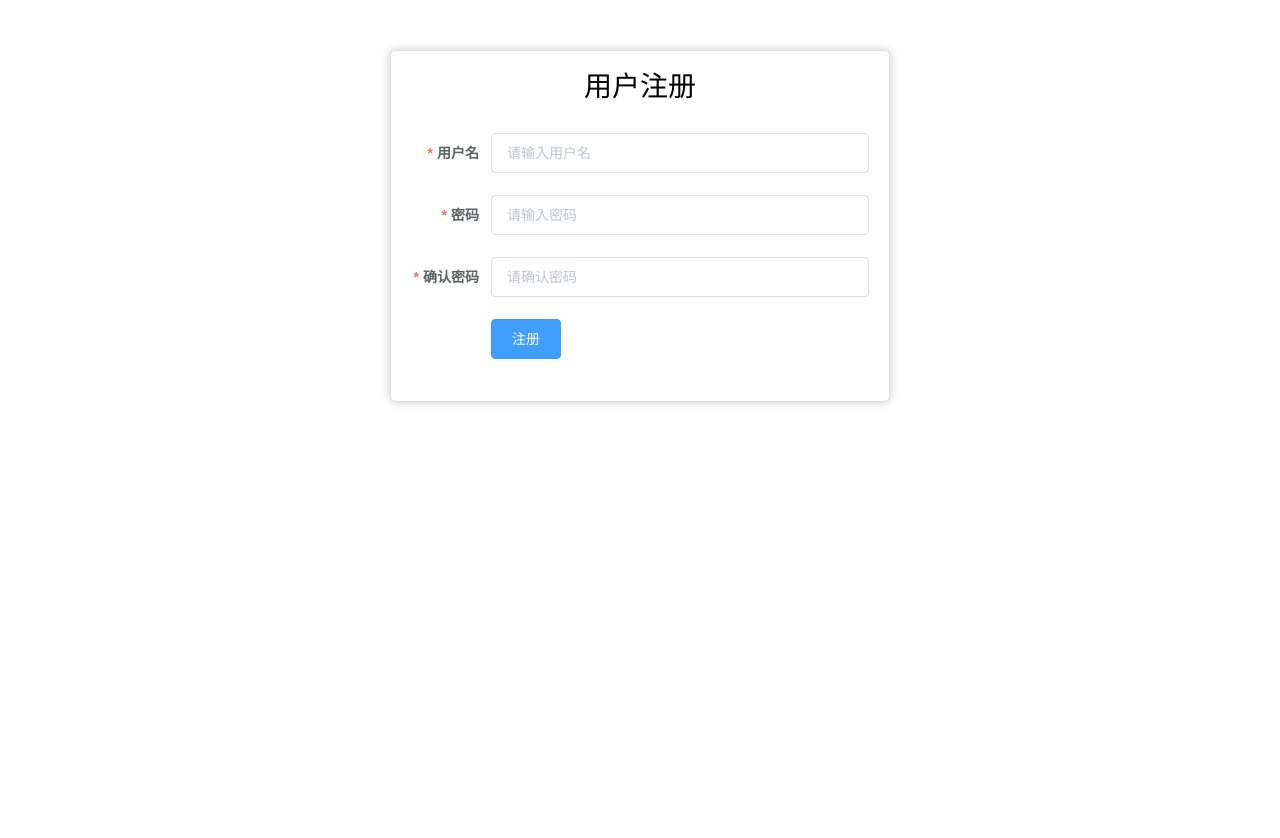
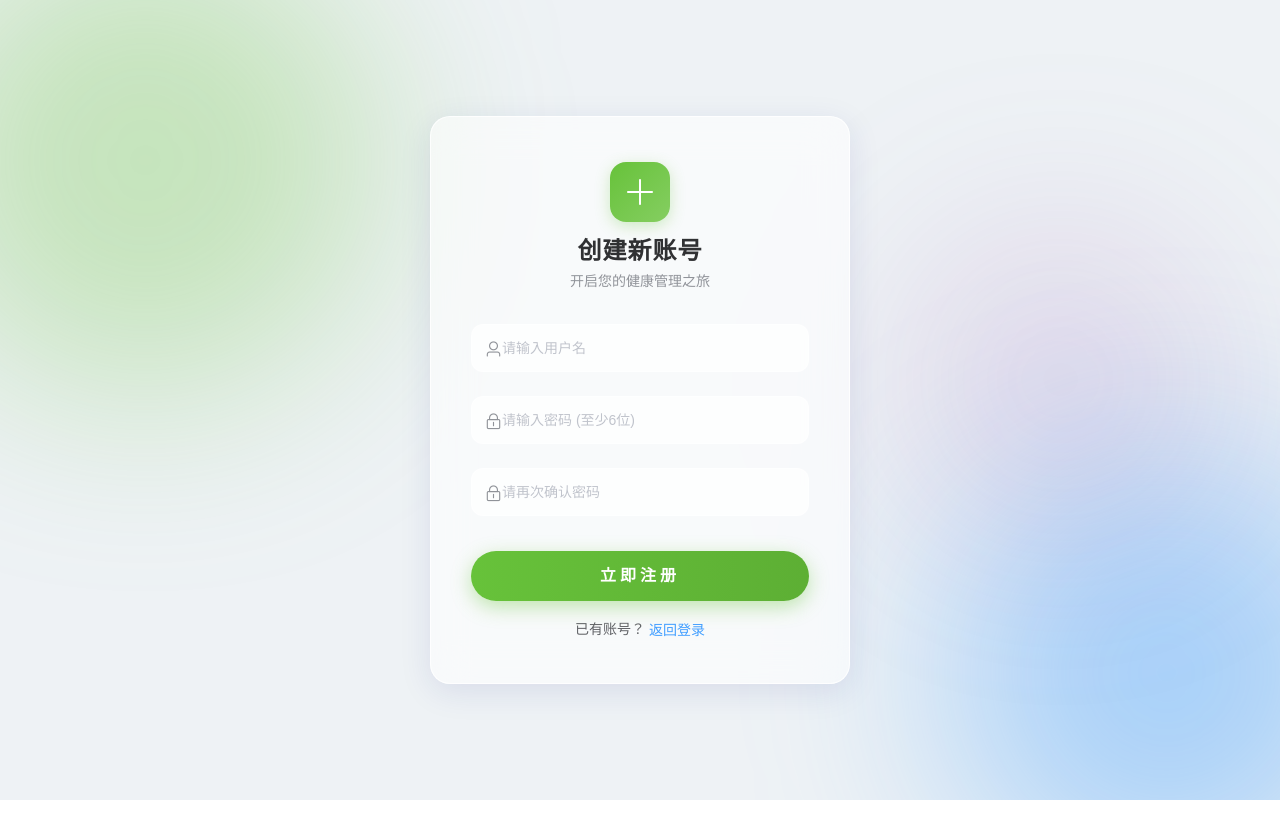
Before and after one commit to Skye412/health-project, a Vue app in the folder x-admin-web/: page /#/register in a window 1280 px wide. Shown: the top 838 px of the page. After the commit the page ends 800 px from the top, so only its background shows below. Built offline with nearby package versions, Linux system fonts and the light colour scheme.

Commit message:
feat: 优化登录和注册页面样式，增强用户体验

```diff
--- a/x-admin-web/src/views/login/index.vue
+++ b/x-admin-web/src/views/login/index.vue
@@ -1,15 +1,23 @@
 <template>
   <div class="login-container">
+    <div class="color-shape shape-1"></div>
+    <div class="color-shape shape-2"></div>
+    <div class="color-shape shape-3"></div>
+
     <el-form
       ref="loginForm"
       :model="loginForm"
       :rules="loginRules"
-      class="login-form"
+      class="login-form glass-card"
       auto-complete="on"
       label-position="left"
     >
       <div class="title-container">
-        <h3 class="title">欢迎使用个人健康管理系统</h3>
+        <div class="logo-box">
+          <i class="el-icon-first-aid-kit"></i>
+        </div>
+        <h3 class="title">健康管理系统</h3>
+        <p class="subtitle">Welcome Back</p>
       </div>
 
       <el-form-item prop="username">
@@ -19,7 +27,7 @@
         <el-input
           ref="username"
           v-model="loginForm.username"
-          placeholder="用户名"
+          placeholder="请输入用户名"
           name="username"
           type="text"
           tabindex="1"
@@ -36,33 +44,30 @@
           ref="password"
           v-model="loginForm.password"
           :type="passwordType"
-          placeholder="密码"
+          placeholder="请输入密码"
           name="password"
           tabindex="2"
           auto-complete="on"
           @keyup.enter.native="handleLogin"
         />
         <span class="show-pwd" @click="showPwd">
-          <svg-icon
-            :icon-class="passwordType === 'password' ? 'eye' : 'eye-open'"
-          />
+          <svg-icon :icon-class="passwordType === 'password' ? 'eye' : 'eye-open'" />
         </span>
       </el-form-item>
 
-      <el-button
-        :loading="loading"
-        type="primary"
-        style="width: 100%; margin-bottom: 30px"
-        @click.native.prevent="handleLogin"
-        >登 陆</el-button
-      >
-      <div>
+      <div class="action-container">
         <el-button
+          :loading="loading"
           type="primary"
-          style="width: 100%; margin-bottom: 30px; margin-left: 0px"
-          @click.native.prevent="handleRegister"
-          >注 册</el-button
+          class="login-btn glow-btn"
+          @click.native.prevent="handleLogin"
         >
+          登 录
+        </el-button>
+        <div class="register-link">
+          还没有账号？
+          <el-link type="primary" :underline="false" @click="handleRegister">立即注册</el-link>
+        </div>
       </div>
     </el-form>
   </div>
@@ -74,52 +79,34 @@ import { validUsername } from "@/utils/validate";
 export default {
   name: "Login",
   data() {
-    // 定义验证用户名函数
     const validateUsername = (rule, value, callback) => {
-      // 调用 validUsername 函数判断用户名是否合法
       if (!validUsername(value)) {
-        // 如果不合法则返回错误信息
         callback(new Error("请输入正确的用户名"));
       } else {
-        // 合法则调用 callback() 函数返回验证成功信息
         callback();
       }
     };
-    // 定义验证密码函数
     const validatePassword = (rule, value, callback) => {
-      // 判断密码是否小于6位
       if (value.length < 6) {
-        // 如果小于6位则返回错误信息
         callback(new Error("输入的密码不能少于6位"));
       } else {
-        // 合法则调用 callback() 函数返回验证成功信息
         callback();
       }
     };
     return {
-      // 定义表单数据对象
       loginForm: {
         username: "",
         password: "",
       },
-      // 定义表单验证规则
       loginRules: {
-        username: [
-          { required: true, trigger: "blur", validator: validateUsername },
-        ],
-        password: [
-          { required: true, trigger: "blur", validator: validatePassword },
-        ],
+        username: [{ required: true, trigger: "blur", validator: validateUsername }],
+        password: [{ required: true, trigger: "blur", validator: validatePassword }],
       },
-      // 定义 loading 状态
       loading: false,
-      // 定义密码输入框类型，初始为密码框
       passwordType: "password",
-      // 定义重定向路径，初始为 undefined
       redirect: undefined,
     };
   },
-
   watch: {
     $route: {
       handler: function (route) {
@@ -128,9 +115,7 @@ export default {
       immediate: true,
     },
   },
-
   methods: {
-
     showPwd() {
       if (this.passwordType === "password") {
         this.passwordType = "";
@@ -141,20 +126,18 @@ export default {
         this.$refs.password.focus();
       });
     },
-
     handleLogin() {
       this.$refs.loginForm.validate((valid) => {
         if (valid) {
-          this.loading = true; // 显示 loading 状态圈
+          this.loading = true;
           this.$store
             .dispatch("user/login", this.loginForm)
             .then(() => {
-              // 登录成功，跳转到目标路由
               this.$router.push({ path: this.redirect || "/" });
-              this.loading = false; // 隐藏 loading 状态
+              this.loading = false;
             })
             .catch(() => {
-              this.loading = false; // 隐藏 loading 状态
+              this.loading = false;
             });
         } else {
           console.log("error submit!!");
@@ -162,7 +145,6 @@ export default {
         }
       });
     },
-
     handleRegister() {
       this.$router.push({ path: "/register" });
     },
@@ -170,105 +152,183 @@ export default {
 };
 </script>
 
-<style lang="scss">
-$bg: #2d3a4b;
-$dark_gray: #889aa4;
-$light_gray: #eee;
-
+<style lang="scss" scoped>
 .login-container {
   min-height: 100vh;
   width: 100%;
-  background-color: $bg;
+  background-color: #eef2f5;
   display: flex;
   justify-content: center;
   align-items: center;
-  background-image: url("https://gimg2.baidu.com/image_search/src=http%3A%2F%2Fimg.alicdn.com%2Fimgextra%2Fi4%2F2073126104%2FTB2bOUZjq8lpuFjy0FpXXaGrpXa_%21%212073126104.jpg&refer=http%3A%2F%2Fimg.alicdn.com&app=2002&size=f9999,10000&q=a80&n=0&g=0n&fmt=auto?sec=1683790222&t=8849124f26235d171450ed628e255b90");
+  position: relative;
+  overflow: hidden;
 
-  .login-form {
-    position: relative;
-    width: 520px;
-    max-width: 100%;
-    padding: 80px 35px 0;
-    margin: 0 auto;
-    overflow: hidden;
-    background-color: #fff;
-    border-radius: 10px;
-    box-shadow: 0px 0px 10px 0px rgba(0, 0, 0, 0.3);
+  /* 背景装饰光斑 */
+  .color-shape {
+    position: absolute;
+    filter: blur(90px);
+    border-radius: 50%;
+    z-index: 0;
+    animation: float 10s ease-in-out infinite alternate;
+  }
+  .shape-1 {
+    width: 500px; height: 500px;
+    background: rgba(64, 158, 255, 0.4);
+    top: -100px; left: -100px;
+  }
+  .shape-2 {
+    width: 400px; height: 400px;
+    background: rgba(103, 194, 58, 0.3);
+    bottom: -50px; right: -50px;
+    animation-delay: -5s;
+  }
+  .shape-3 {
+    width: 300px; height: 300px;
+    background: rgba(230, 162, 60, 0.2);
+    top: 40%; left: 60%;
+    animation-duration: 15s;
   }
 
-  .tips {
-    font-size: 14px;
-    color: #fff;
-    margin-bottom: 10px;
+  @keyframes float {
+    0% { transform: translate(0, 0) scale(1); }
+    100% { transform: translate(30px, 50px) scale(1.1); }
+  }
 
-    span {
-      &:first-of-type {
-        margin-right: 16px;
+  /* 毛玻璃表单卡片 */
+  .glass-card {
+    position: relative;
+    z-index: 1;
+    width: 420px;
+    max-width: 90%;
+    padding: 45px 40px;
+    background: rgba(255, 255, 255, 0.6);
+    backdrop-filter: blur(20px);
+    -webkit-backdrop-filter: blur(20px);
+    border: 1px solid rgba(255, 255, 255, 0.8);
+    border-radius: 20px;
+    box-shadow: 0 8px 32px 0 rgba(31, 38, 135, 0.1);
+    animation: slideUp 0.6s cubic-bezier(0.16, 1, 0.3, 1);
+  }
+
+  @keyframes slideUp {
+    from { opacity: 0; transform: translateY(40px); }
+    to { opacity: 1; transform: translateY(0); }
+  }
+
+  .title-container {
+    text-align: center;
+    margin-bottom: 35px;
+
+    .logo-box {
+      width: 60px; height: 60px;
+      margin: 0 auto 15px;
+      background: linear-gradient(135deg, #409EFF, #53a8ff);
+      border-radius: 16px;
+      display: flex;
+      justify-content: center;
+      align-items: center;
+      box-shadow: 0 4px 15px rgba(64, 158, 255, 0.3);
+
+      i { font-size: 32px; color: #fff; }
+    }
+
+    .title {
+      font-size: 24px;
+      color: #303133;
+      margin: 0;
+      font-weight: bold;
+      letter-spacing: 1px;
+    }
+    .subtitle {
+      font-size: 14px;
+      color: #909399;
+      margin-top: 8px;
+    }
+  }
+
+  .svg-container {
+    padding: 0 10px;
+    color: #909399;
+    vertical-align: middle;
+    width: 35px;
+    display: inline-block;
+  }
+
+  .show-pwd {
+    position: absolute;
+    right: 15px;
+    top: 50%;
+    transform: translateY(-50%);
+    font-size: 16px;
+    color: #909399;
+    cursor: pointer;
+    transition: color 0.3s;
+    &:hover { color: #409EFF; }
+  }
+
+  ::v-deep .el-form-item {
+    border: 1px solid rgba(255, 255, 255, 0.5);
+    background: rgba(255, 255, 255, 0.7);
+    border-radius: 12px;
+    margin-bottom: 24px;
+    transition: all 0.3s ease;
+
+    &:hover, &:focus-within {
+      background: rgba(255, 255, 255, 0.9);
+      border-color: #409EFF;
+      box-shadow: 0 0 10px rgba(64, 158, 255, 0.1);
+    }
+    &.is-error { border-color: #F56C6C; }
+  }
+
+  ::v-deep .el-input {
+    display: inline-block;
+    height: 48px;
+    width: 85%;
+
+    input {
+      background: transparent;
+      border: 0px;
+      -webkit-appearance: none;
+      border-radius: 0px;
+      padding: 12px 5px 12px 15px;
+      color: #303133;
+      height: 48px;
+      font-size: 15px;
+
+      &:-webkit-autofill {
+        box-shadow: 0 0 0px 1000px transparent inset !important;
+        transition: background-color 5000s ease-in-out 0s;
       }
     }
   }
 
-  .svg-container {
-    padding: 6px 5px 6px 15px;
-    color: $dark_gray;
-    vertical-align: middle;
-    width: 30px;
-    display: inline-block;
-  }
+  .action-container {
+    margin-top: 35px;
 
-  .title-container {
-    position: relative;
+    .glow-btn {
+      width: 100%;
+      height: 50px;
+      border-radius: 25px;
+      font-size: 16px;
+      font-weight: bold;
+      letter-spacing: 4px;
+      background: linear-gradient(90deg, #409EFF, #3a8ee6);
+      border: none;
+      box-shadow: 0 6px 20px rgba(64, 158, 255, 0.4);
+      transition: all 0.3s ease;
 
-    .title {
-      font-size: 26px;
-      color: $dark_gray;
-      margin: 0px auto 40px auto;
-      text-align: center;
-      font-weight: bold;
-    }
-  }
-
-  .show-pwd {
-    position: absolute;
-    right: 10px;
-    top: 50%;
-    transform: translateY(-50%);
-    font-size: 16px;
-    color: $dark_gray;
-    cursor: pointer;
-    user-select: none;
-  }
-
-  .el-form-item {
-    margin-bottom: 20px;
-  }
-
-  .el-input {
-    width: 100%;
-    border: none;
-    border-radius: 5px;
-    background-color: #f7f7f7;
-
-    input {
-      padding: 15px;
-      color: $dark_gray;
-
-      &::placeholder {
-        color: #ccc;
+      &:hover {
+        transform: translateY(-2px);
+        box-shadow: 0 8px 25px rgba(64, 158, 255, 0.5);
       }
     }
-  }
 
-  .el-button {
-    height: 50px;
-    border-radius: 25px;
-    font-size: 16px;
-    background-color: $dark_gray;
-    border: none;
-
-    &:hover,
-    &:focus {
-      background-color: darken($dark_gray, 10%);
+    .register-link {
+      text-align: center;
+      margin-top: 25px;
+      font-size: 14px;
+      color: #606266;
     }
   }
 }
--- a/x-admin-web/src/views/register/register.vue
+++ b/x-admin-web/src/views/register/register.vue
@@ -1,33 +1,51 @@
 <template>
-    <div class="register-form">
-      <h1>用户注册</h1>
-      <el-form :model="form" ref="form" :rules="rules" label-width="80px" class="form">
-        <el-form-item label="用户名" prop="username">
-          <el-input v-model="form.username" placeholder="请输入用户名"></el-input>
-        </el-form-item>
-        <el-form-item label="密码" prop="password">
-          <el-input v-model="form.password" type="password" placeholder="请输入密码"></el-input>
-        </el-form-item>
-        <el-form-item label="确认密码" prop="confirmPassword">
-          <el-input v-model="form.confirmPassword" type="password" placeholder="请确认密码"></el-input>
+  <div class="register-container">
+    <div class="color-shape shape-1"></div>
+    <div class="color-shape shape-2"></div>
+    <div class="color-shape shape-3"></div>
+
+    <div class="register-form-wrapper glass-card">
+      <div class="title-container">
+        <div class="logo-box">
+          <i class="el-icon-plus"></i>
+        </div>
+        <h3 class="title">创建新账号</h3>
+        <p class="subtitle">开启您的健康管理之旅</p>
+      </div>
+
+      <el-form :model="form" ref="form" :rules="rules" class="form">
+        <el-form-item prop="username">
+          <el-input v-model="form.username" placeholder="请输入用户名" prefix-icon="el-icon-user"></el-input>
         </el-form-item>
 
-        <!-- <el-form-item label="邮箱" prop="email">
-          <el-input v-model="form.email" placeholder="请输入邮箱"></el-input>
-        </el-form-item> -->
-        <el-form-item>
-          <el-button type="primary" @click="submitForm">注册</el-button>
+        <el-form-item prop="password">
+          <el-input v-model="form.password" type="password" placeholder="请输入密码 (至少6位)" prefix-icon="el-icon-lock" show-password></el-input>
         </el-form-item>
+
+        <el-form-item prop="confirmPassword">
+          <el-input v-model="form.confirmPassword" type="password" placeholder="请再次确认密码" prefix-icon="el-icon-lock" show-password></el-input>
+        </el-form-item>
+
+        <el-form-item class="action-item">
+          <el-button type="primary" class="register-btn glow-btn" @click="submitForm" :loading="loading">立即注册</el-button>
+        </el-form-item>
+
+        <div class="login-link">
+          已有账号？
+          <el-link type="primary" :underline="false" @click="goLogin">返回登录</el-link>
+        </div>
       </el-form>
     </div>
+  </div>
 </template>
-  <script >
 
+<script>
 import userApi from "@/api/userManage";
 
 export default {
   data() {
     return {
+      loading: false,
       form: {
         username: '',
         password: '',
@@ -46,10 +64,6 @@
           { required: true, message: '请确认密码', trigger: 'blur' },
           { validator: this.validateConfirmPassword, trigger: 'blur' }
         ],
-          // email: [
-          //   { required: true, message: '请输入邮箱', trigger: 'blur' },
-          //   { type: 'email', message: '邮箱格式不正确', trigger: 'blur' }
-          // ],
       }
     }
   },
@@ -57,61 +71,191 @@
     submitForm() {
       this.$refs.form.validate(valid => {
         if (valid) {
-        // 构造请求体
+          this.loading = true;
           const requestBody = {
             username: this.form.username,
             password: this.form.password,
             email: this.form.email
           };
-          //提交验证给后台
-          userApi.register(requestBody).then(response=> {
-            //成功提示
+
+          userApi.register(requestBody).then(response => {
             this.$message({
-              message: response.message,
+              message: response.message || "注册成功！",
               type: "success"
             });
+            this.loading = false;
             this.$router.push('/login');
-
+          }).catch(() => {
+            this.loading = false;
           });
         } else {
           return false;
         }
       });
     },
-
-
     validateConfirmPassword(rule, value, callback) {
       if (value !== this.form.password) {
-          callback(new Error('两次输入的密码不一致'))
+        callback(new Error('两次输入的密码不一致'));
       } else {
-          callback()
+        callback();
       }
+    },
+    goLogin() {
+      this.$router.push('/login');
     }
   }
 }
 </script>
-  <style scoped>
-  .register-form {
-    margin: 50px auto;
-    max-width: 500px;
-    padding: 20px;
-    background-color: #fff;
-    border: 1px solid #ddd;
-    border-radius: 5px;
-    box-shadow: 0 0 10px rgba(0, 0, 0, 0.2);
-    font-family: Arial, sans-serif;
+
+<style lang="scss" scoped>
+.register-container {
+  min-height: 100vh;
+  width: 100%;
+  background-color: #eef2f5;
+  display: flex;
+  justify-content: center;
+  align-items: center;
+  position: relative;
+  overflow: hidden;
+
+  /* 背景装饰光斑 */
+  .color-shape {
+    position: absolute;
+    filter: blur(90px);
+    border-radius: 50%;
+    z-index: 0;
+    animation: float 10s ease-in-out infinite alternate;
+  }
+  .shape-1 {
+    width: 450px; height: 450px;
+    background: rgba(103, 194, 58, 0.3);
+    top: -50px; left: -100px;
+  }
+  .shape-2 {
+    width: 400px; height: 400px;
+    background: rgba(64, 158, 255, 0.4);
+    bottom: -100px; right: -50px;
+    animation-delay: -3s;
+  }
+  .shape-3 {
+    width: 300px; height: 300px;
+    background: rgba(142, 68, 173, 0.15);
+    top: 30%; left: 70%;
+    animation-duration: 12s;
   }
 
-  .register-form h1 {
-    margin-top: 0;
-    text-align: center;
-    font-size: 28px;
-    font-weight: 500;
+  @keyframes float {
+    0% { transform: translate(0, 0) scale(1); }
+    100% { transform: translate(40px, -30px) scale(1.1); }
   }
 
-  .form {
-    margin-top: 30px;
+  /* 毛玻璃表单卡片 */
+  .glass-card {
+    position: relative;
+    z-index: 1;
+    width: 420px;
+    max-width: 90%;
+    padding: 45px 40px;
+    background: rgba(255, 255, 255, 0.6);
+    backdrop-filter: blur(20px);
+    -webkit-backdrop-filter: blur(20px);
+    border: 1px solid rgba(255, 255, 255, 0.8);
+    border-radius: 20px;
+    box-shadow: 0 8px 32px 0 rgba(31, 38, 135, 0.1);
+    animation: slideUp 0.6s cubic-bezier(0.16, 1, 0.3, 1);
   }
 
+  @keyframes slideUp {
+    from { opacity: 0; transform: translateY(40px); }
+    to { opacity: 1; transform: translateY(0); }
+  }
 
+  .title-container {
+    text-align: center;
+    margin-bottom: 35px;
+
+    .logo-box {
+      width: 60px; height: 60px;
+      margin: 0 auto 15px;
+      background: linear-gradient(135deg, #67C23A, #85ce61);
+      border-radius: 16px;
+      display: flex;
+      justify-content: center;
+      align-items: center;
+      box-shadow: 0 4px 15px rgba(103, 194, 58, 0.3);
+
+      i { font-size: 32px; color: #fff; }
+    }
+
+    .title {
+      font-size: 24px;
+      color: #303133;
+      margin: 0;
+      font-weight: bold;
+      letter-spacing: 1px;
+    }
+    .subtitle {
+      font-size: 14px;
+      color: #909399;
+      margin-top: 8px;
+    }
+  }
+
+  ::v-deep .el-input__inner {
+    height: 48px;
+    line-height: 48px;
+    border-radius: 12px;
+    background-color: rgba(255, 255, 255, 0.7);
+    border: 1px solid rgba(255, 255, 255, 0.5);
+    transition: all 0.3s;
+
+    &:focus {
+      background-color: rgba(255, 255, 255, 0.9);
+      border-color: #409EFF;
+      box-shadow: 0 0 10px rgba(64, 158, 255, 0.1);
+    }
+  }
+
+  ::v-deep .el-input__prefix {
+    left: 10px;
+    .el-input__icon {
+      line-height: 48px;
+      font-size: 18px;
+      color: #909399;
+    }
+  }
+
+  ::v-deep .el-form-item {
+    margin-bottom: 24px;
+  }
+
+  .action-item {
+    margin-top: 35px;
+    margin-bottom: 20px;
+  }
+
+  .glow-btn {
+    width: 100%;
+    height: 50px;
+    border-radius: 25px;
+    font-size: 16px;
+    font-weight: bold;
+    letter-spacing: 4px;
+    background: linear-gradient(90deg, #67C23A, #5daf34);
+    border: none;
+    box-shadow: 0 6px 20px rgba(103, 194, 58, 0.4);
+    transition: all 0.3s ease;
+
+    &:hover {
+      transform: translateY(-2px);
+      box-shadow: 0 8px 25px rgba(103, 194, 58, 0.5);
+    }
+  }
+
+  .login-link {
+    text-align: center;
+    font-size: 14px;
+    color: #606266;
+  }
+}
 </style>
```
Lines whose indentation alone changed are shown as unchanged.
